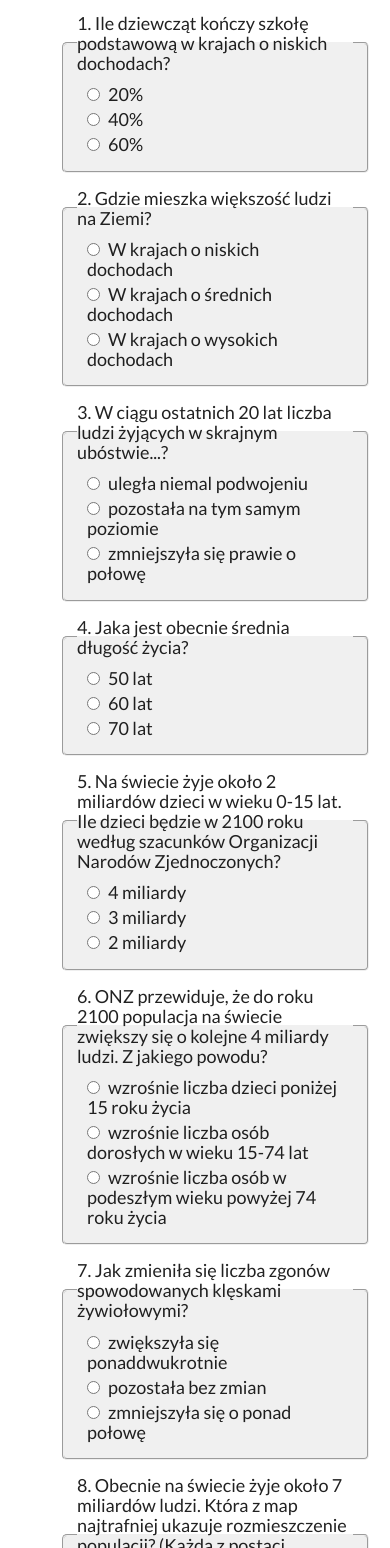
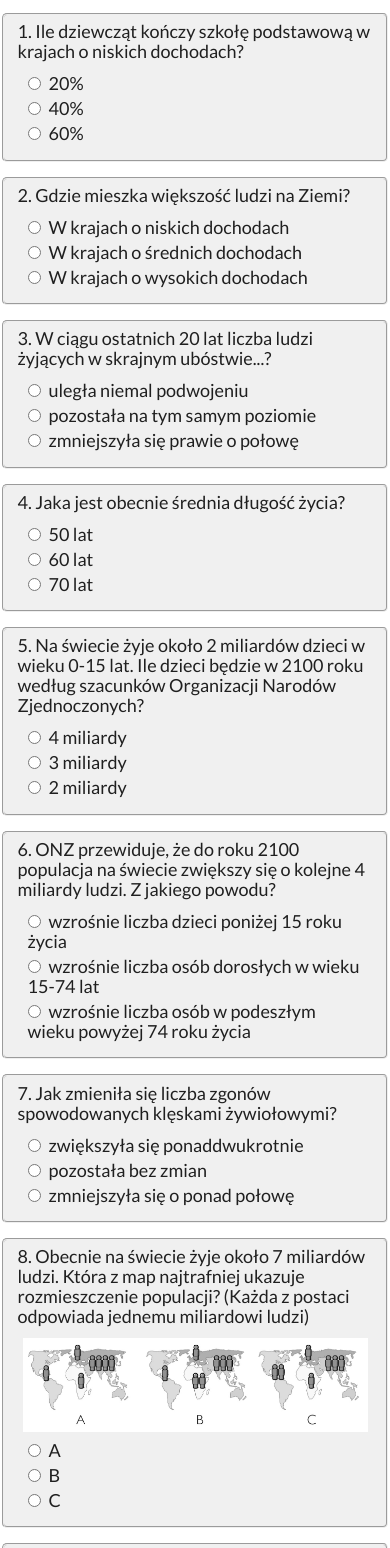
Before and after one commit to tszymanski86/Quiz, a plain HTML site: page index.html in a window 390 px wide. Shown: the part 61-1609 px from the top of the page. Drawn offline with nearby package versions, Linux system fonts and the light colour scheme.

Commit message:
Add files via upload
- usunięte wcięcie listy z lewej strony
- treść pytania przeniesiona do wnętrza pola
- zmieniona szerokość obrazka
- link z footera otwiera się w nowej karcie
- na mniejszym wyświetlaczu pasek nagłówka zajmuje całą szerokość strony

```diff
--- a/index.html
+++ b/index.html
@@ -28,7 +28,7 @@
   </main>
 
   <footer>
-    Test ten pochodzi z książki <a href='https://lubimyczytac.pl/ksiazka/4860810/factfulness-dlaczego-swiat-jest-lepszy-niz-myslimy-czyli-jak-stereotypy-zastapic-realna-wiedza'>Factfulness. Dlaczego świat jest lepszy, niż myślimy, czyli jak stereotypy zastąpić realną wiedzą</a> Hansa Rosling'a. Opiera się na danych statystycznych udostępnianych przez Bank Światowy, UNICEF, WHO, IUCN Red List i UN-Pop.
+    Test ten pochodzi z książki <a href='https://lubimyczytac.pl/ksiazka/4860810/factfulness-dlaczego-swiat-jest-lepszy-niz-myslimy-czyli-jak-stereotypy-zastapic-realna-wiedza' target='_blank'>Factfulness. Dlaczego świat jest lepszy, niż myślimy, czyli jak stereotypy zastąpić realną wiedzą</a> Hansa Rosling'a. Opiera się na danych statystycznych udostępnianych przez Bank Światowy, UNICEF, WHO, IUCN Red List i UN-Pop.
   </footer>
 
 <script type='text/babel'>
@@ -182,7 +182,7 @@ const data = [
 function QuestionItem({ item, questionNumber }) {
   return (
     <fieldset>
-      <legend>{item.question}</legend>
+      <div className="legend">{item.question}</div>
       <div className="answers">
         {item.imgSrc && <img src={item.imgSrc} />}
         {Object.entries(item.answers).map(([k, v], i) => (
--- a/styles.css
+++ b/styles.css
@@ -15,11 +15,15 @@ main {
 
 ul {
   list-style-type: none;
-  left: 50px;
+  padding: 0;
 }
 
 li {
   margin: 15px 0;
+}
+
+.legend {
+  margin-bottom: 12px;
 }
 
 label {
@@ -61,9 +65,19 @@ fieldset {
 }
 
 .answers img {
-  width: 50%;
+  width: 800px;
 }
 
 #verdict {
   margin: 20px 0;
 }
+
+@media only screen and (max-width: 900px) {
+  body {
+    width: 100%;
+  }
+
+  .answers img {
+    width: 100%;
+  }
+}
```
